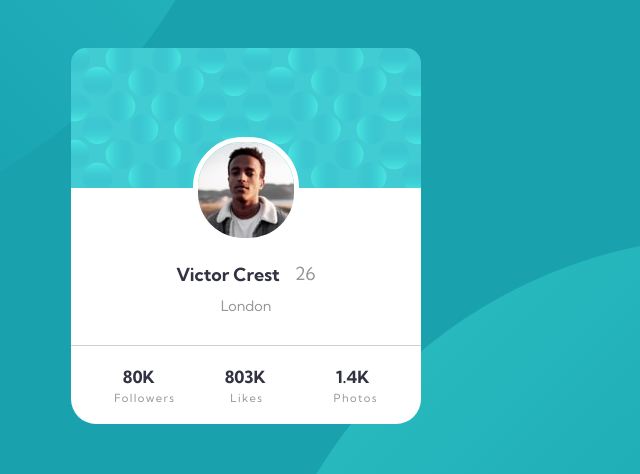
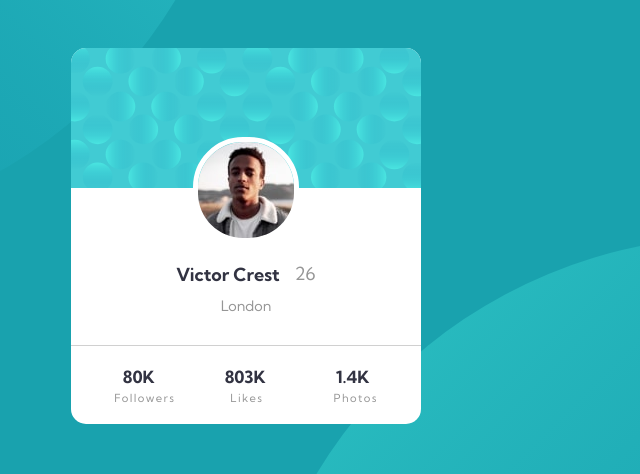
Before and after one commit to AntonioMesquit/profilecardcomponentmain, a plain HTML site: page index.html in a window 1280 px wide. Shown: the part 164-638 px from the top of the page, 394-1034 px from the left. Drawn offline with Linux system fonts and the light colour scheme.

Commit message:
Update style.css

```diff
--- a/style.css
+++ b/style.css
@@ -33,7 +33,7 @@ body {
     height: 376px;
     font-family: 'Kumbh Sans';
     align-items: center;
-    border-radius: 25px;
+    border-radius: 15px;
     margin: auto;
 }
 
```
